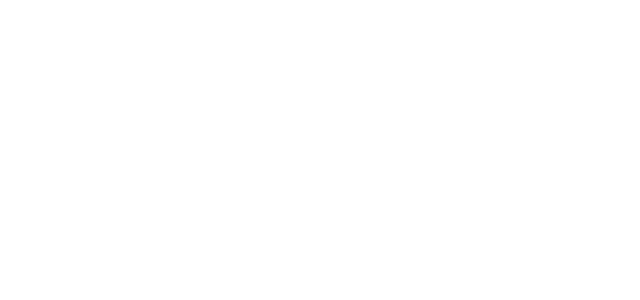
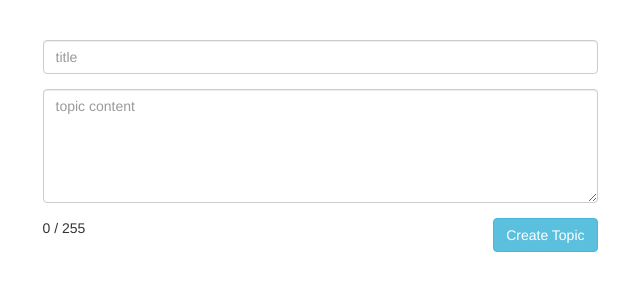
Before and after one commit to mdheller/digg-reddit-clone-2, a Vue app: page / in a window 1280 px wide. Shown: the top 300 px of the page, without its empty margins (320-960 px from the left). Built offline with nearby package versions, Linux system fonts and the light colour scheme.

Commit message:
create form for submit topic

```diff
--- a/src/components/DiggView.vue
+++ b/src/components/DiggView.vue
@@ -3,7 +3,16 @@
         <div class="row">
             <div class="col-sm-5 col-sm-offset-3 col-md-6 col-md-offset-3">
                 <div class="row">
-
+                    <div class="col-sm-12">
+                        <div class="form-group">
+                            <input type="text" class="form-control" placeholder="title">
+                        </div>
+                        <div class="form-group">
+                            <textarea class="form-control" rows="5" placeholder="topic content"></textarea>
+                        </div>
+                        <span>0 / 255</span>
+                        <button class="btn btn-info pull-right" >Create Topic</button>
+                    </div>
                 </div>
                 <div class="row" style="margin-top: 20px">
 
```
